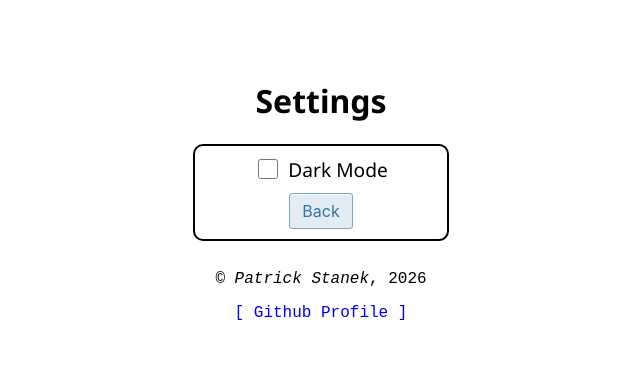
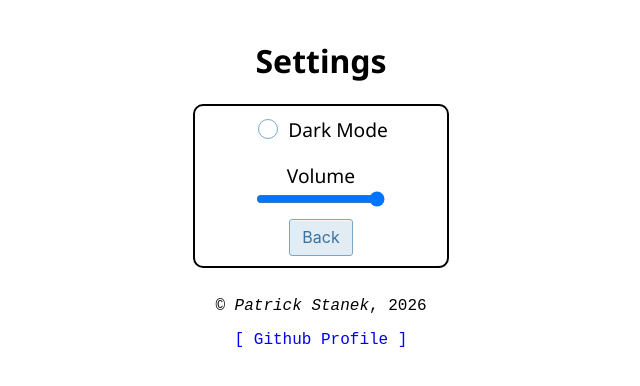
Before and after one commit to ptstanek/shreddersmetronome, a Vue app: page /settings in a window 1280 px wide. Shown: the top 386 px of the page, without its empty margins (319-959 px from the left). Built offline with nearby package versions, Linux system fonts and the light colour scheme; a web font is replaced by a local one.

Commit message:
fix: small bits and pieces. nicer styling in the settings menu.

```diff
--- a/src/App.vue
+++ b/src/App.vue
@@ -14,7 +14,7 @@ watch(
             document.body.classList.remove("dark-mode");
         }
     },
-    { immediate: true }, // Add this!
+    { immediate: true },
 );
 </script>
 
@@ -37,6 +37,6 @@ body.dark-mode {
 body {
     background-color: var(--bg-color);
     color: var(--text-color);
-    padding-top: 50px;
+    padding-top: 10px;
 }
 </style>
--- a/src/Metronome.vue
+++ b/src/Metronome.vue
@@ -11,7 +11,7 @@ const settings = useSettings();
 const router = useRouter();
 
 const audioObject = new Audio("/audio/click.mp3");
-// audioObject.volume = parseInt(settings.volume);
+audioObject.volume = parseInt(settings.value.volume) / 100;
 
 const t = new Timer(
     () => {
@@ -30,6 +30,9 @@ function togglePlaying() {
 }
 
 const goToSettings = () => {
+    if (playing.value) {
+        togglePlaying();
+    }
     router.push("/settings");
 };
 </script>
--- a/src/Settings.vue
+++ b/src/Settings.vue
@@ -19,6 +19,19 @@ const goToMetronome = () => {
                 <input type="checkbox" v-model="settings.darkMode" />
                 Dark Mode
             </label>
+            <label
+                for="volumeslider"
+                style="padding-top: 1em; justify-self: left"
+            >
+                Volume
+            </label>
+            <input
+                type="range"
+                id="volunmeslider"
+                v-model="settings.volume"
+                min="0"
+                max="100"
+            />
             <button
                 class="button-8"
                 role="button"
@@ -56,11 +69,32 @@ h1 {
 }
 
 input[type="checkbox"] {
+    /* */
     font-family: "Noto Sans", sans-serif;
     width: 20px;
     height: 20px;
     padding-right: 10px;
     margin-right: 10px;
+    border-radius: 20px;
+    appearance: none;
+    -webkit-appearance: none;
+    -moz-appearance: none;
+    background-color: #ffffff;
+    border: 1px solid #7aa7c7;
+}
+
+input[type="checkbox"]:checked {
+    width: 20px;
+    height: 20px;
+    padding-right: 10px;
+    margin-right: 10px;
+    border-radius: 20px;
+    appearance: none;
+    -webkit-appearance: none;
+    -moz-appearance: none;
+    background-color: #ffffff;
+    box-shadow: inset 1em 1em var(--text-color);
+    border: 1px solid #7aa7c7;
 }
 
 label {
@@ -68,6 +102,7 @@ label {
     font-size: 1.2em;
     display: flex;
     align-items: center;
+    user-select: none;
 }
 
 @media only screen and (max-width: 600px) {
```
